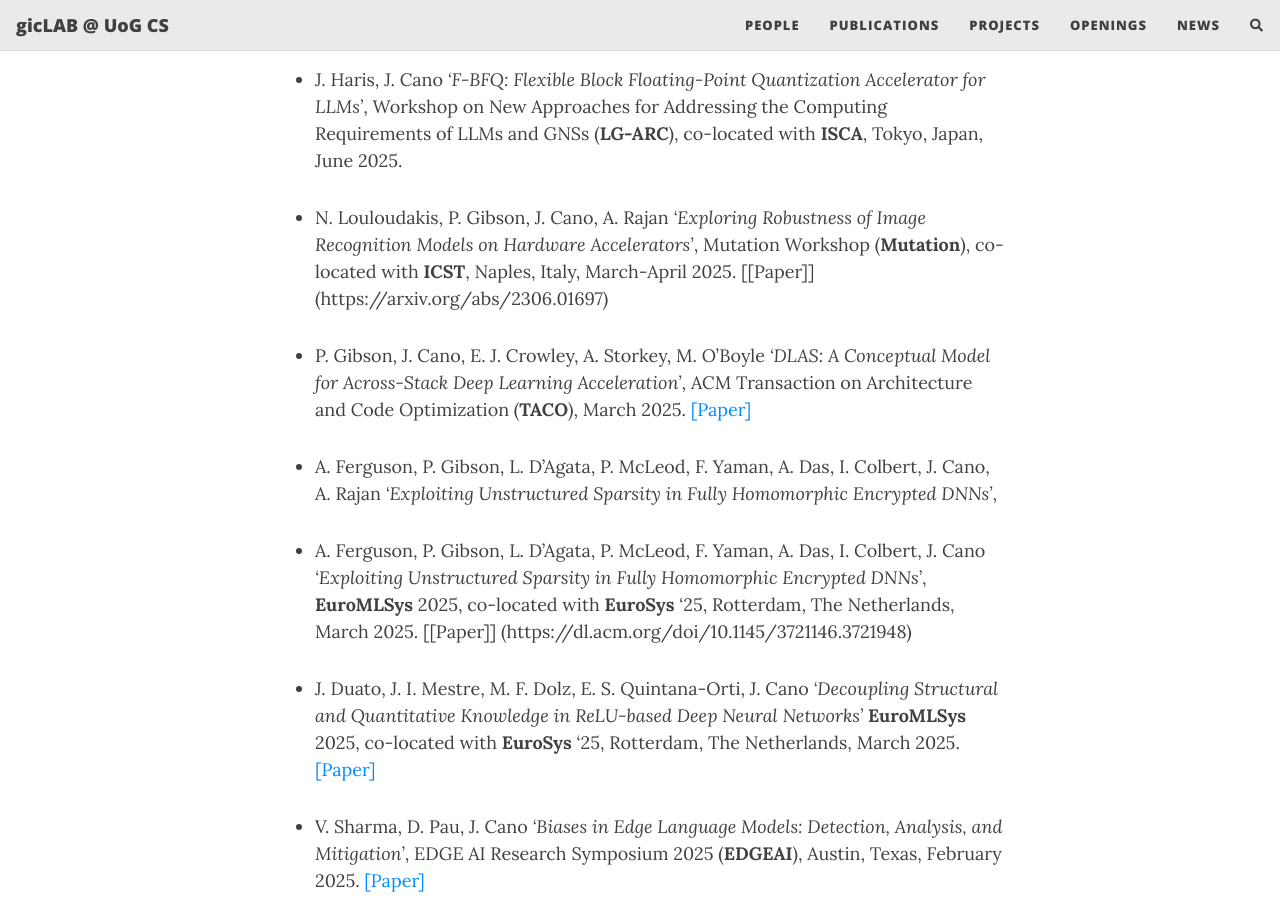
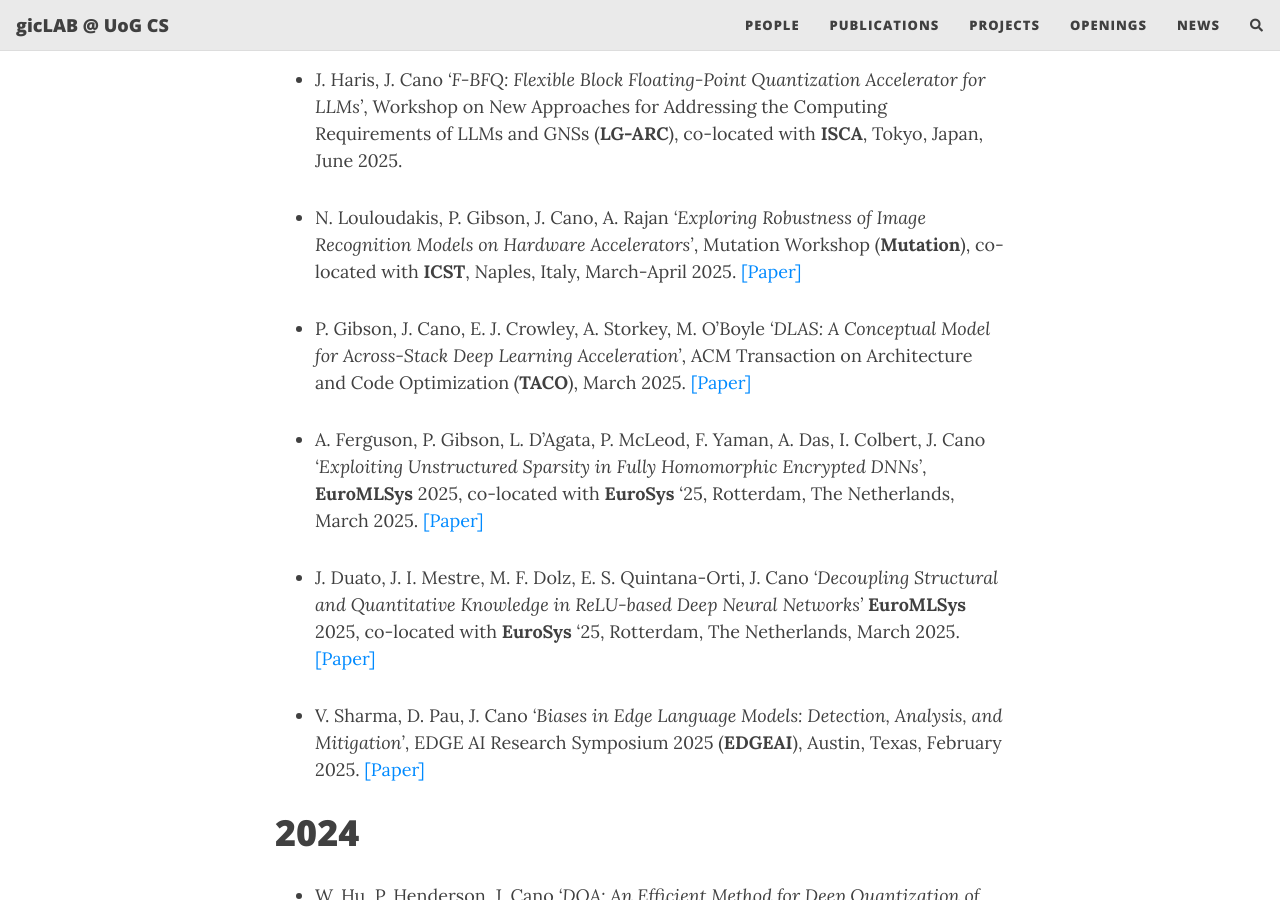
Before and after one commit to gicLAB/gicLAB.github.io, a Jekyll site: the page built from publications.md, in a window 1280 px wide and 900 px high, scrolled down 852 px. Built offline with Jekyll 4.4.1, drawn with Linux system fonts in a browser that asks for light colours; nearby versions of some CDN libraries; comment, search, counter and statistics services are not loaded.

Commit message:
new paper fixes2

```diff
--- a/publications.md
+++ b/publications.md
@@ -25,17 +25,14 @@ subtitle:
     *'F-BFQ: Flexible Block Floating-Point Quantization Accelerator for LLMs'*, Workshop on New Approaches for Addressing the Computing Requirements of LLMs and GNSs (**LG-ARC**), co-located with **ISCA**, Tokyo, Japan, June 2025.
 
 - N. Louloudakis, P. Gibson, J. Cano, A. Rajan
-    *'Exploring Robustness of Image Recognition Models on Hardware Accelerators'*, Mutation Workshop (**Mutation**), co-located with **ICST**, Naples, Italy, March-April 2025. [[Paper]] (https://arxiv.org/abs/2306.01697)
+    *'Exploring Robustness of Image Recognition Models on Hardware Accelerators'*, Mutation Workshop (**Mutation**), co-located with **ICST**, Naples, Italy, March-April 2025. [[Paper]](https://arxiv.org/abs/2306.01697)
 
 - P. Gibson, J. Cano, E. J. Crowley, A. Storkey, M. O'Boyle
     *'DLAS: A Conceptual Model for Across-Stack Deep Learning Acceleration'*, ACM Transaction on Architecture and Code Optimization (**TACO**), March 2025. [[Paper]](https://dl.acm.org/doi/10.1145/3688609)
 
 
--  A. Ferguson, P. Gibson, L. D'Agata, P. McLeod, F. Yaman, A. Das, I. Colbert, J. Cano, A. Rajan
-    *'Exploiting Unstructured Sparsity in Fully Homomorphic Encrypted DNNs'*,
-
 - A. Ferguson, P. Gibson, L. D'Agata, P. McLeod, F. Yaman, A. Das, I. Colbert, J. Cano
-    *'Exploiting Unstructured Sparsity in Fully Homomorphic Encrypted DNNs'*, **EuroMLSys** 2025, co-located with **EuroSys** '25, Rotterdam, The Netherlands, March 2025. [[Paper]] (https://dl.acm.org/doi/10.1145/3721146.3721948)
+    *'Exploiting Unstructured Sparsity in Fully Homomorphic Encrypted DNNs'*, **EuroMLSys** 2025, co-located with **EuroSys** '25, Rotterdam, The Netherlands, March 2025. [[Paper]](https://dl.acm.org/doi/10.1145/3721146.3721948)
 
 - J. Duato, J. I. Mestre, M. F. Dolz, E. S. Quintana-Orti, J. Cano
     *'Decoupling Structural and Quantitative Knowledge in ReLU-based Deep Neural Networks'* **EuroMLSys** 2025, co-located with **EuroSys** '25, Rotterdam, The Netherlands, March 2025. [[Paper]](https://dl.acm.org/doi/10.1145/3721146.3721950)
```
